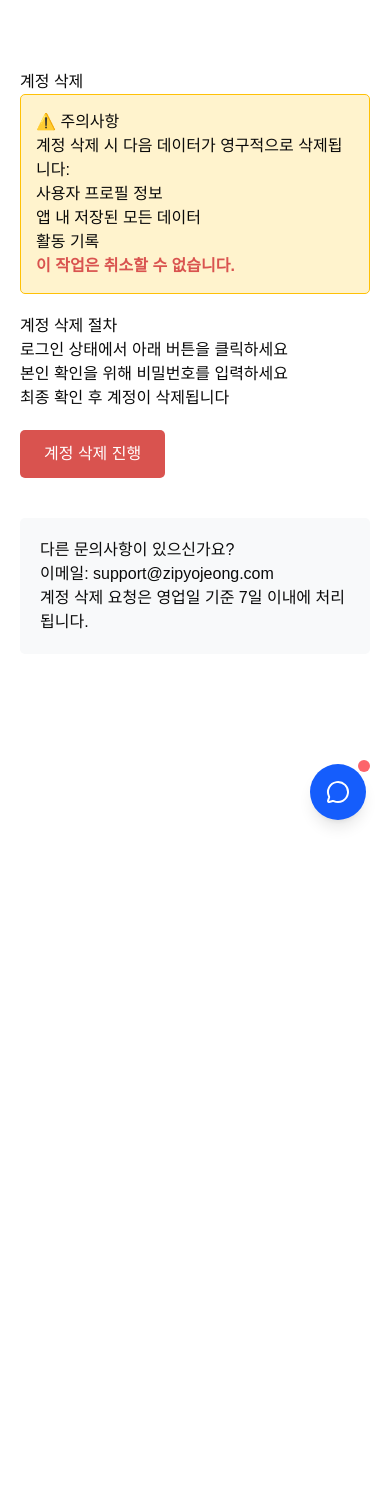
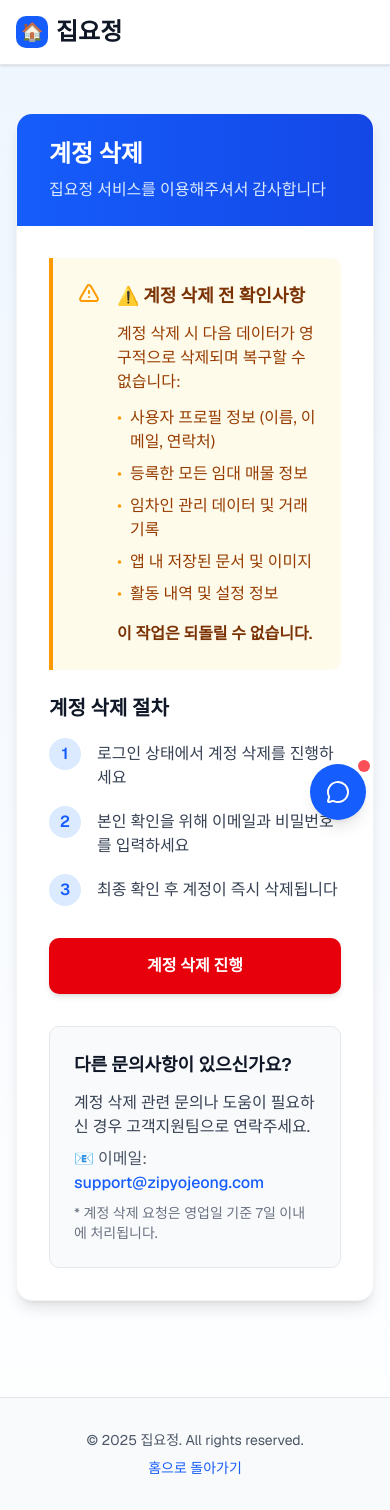
Before and after one commit to BlackDoggo99/zipyojeong-web, a Next.js app: page /account-deletion in a window 390 px wide. Before the commit the page ends 844 px from the top, so only its background shows below. Built offline with nearby package versions, Linux system fonts and the light colour scheme.

Commit message:
Update page.tsx

```diff
--- a/src/app/account-deletion/page.tsx
+++ b/src/app/account-deletion/page.tsx
@@ -1,9 +1,10 @@
-'use client'; // App Router 사용 시
+// app/account-deletion/page.tsx
+
+'use client';
 
 import { useState } from 'react';
 import { getAuth, deleteUser, reauthenticateWithCredential, EmailAuthProvider } from 'firebase/auth';
-import { useRouter } from 'next/navigation'; // App Router
-// import { useRouter } from 'next/router'; // Pages Router
+import { useRouter } from 'next/navigation';
 
 export default function AccountDeletionPage() {
   const [email, setEmail] = useState('');
@@ -28,11 +29,9 @@
         return;
       }
 
-      // 재인증 (보안을 위해 필수)
       const credential = EmailAuthProvider.credential(email, password);
       await reauthenticateWithCredential(user, credential);
 
-      // 서버에 삭제 요청 (Firebase의 다른 데이터 삭제)
       const response = await fetch('/api/delete-account', {
         method: 'POST',
         headers: {
@@ -45,7 +44,6 @@
         throw new Error('계정 데이터 삭제에 실패했습니다.');
       }
 
-      // Firebase Auth 계정 삭제
       await deleteUser(user);
 
       alert('계정이 성공적으로 삭제되었습니다.');
@@ -68,117 +66,175 @@
   };
 
   return (
-    <div style={{ maxWidth: '600px', margin: '50px auto', padding: '20px', fontFamily: 'Arial, sans-serif' }}>
-      <h1>계정 삭제</h1>
+    <div className="min-h-screen bg-gradient-to-b from-blue-50 to-white dark:from-gray-900 dark:to-gray-950">
+      {/* 헤더 */}
+      <header className="bg-white dark:bg-gray-900 shadow-sm border-b border-gray-200 dark:border-gray-800">
+        <div className="max-w-7xl mx-auto px-4 sm:px-6 lg:px-8 py-4">
+          <div className="flex items-center">
+            <div className="flex items-center space-x-2">
+              <div className="w-8 h-8 bg-blue-600 dark:bg-blue-500 rounded-lg flex items-center justify-center">
+                <span className="text-white font-bold text-lg">🏠</span>
+              </div>
+              <h1 className="text-2xl font-bold text-gray-900 dark:text-white">집요정</h1>
+            </div>
+          </div>
+        </div>
+      </header>
 
-      <div style={{ backgroundColor: '#fff3cd', border: '1px solid #ffc107', borderRadius: '5px', padding: '15px', marginBottom: '20px' }}>
-        <h3>⚠️ 주의사항</h3>
-        <p>계정 삭제 시 다음 데이터가 영구적으로 삭제됩니다:</p>
-        <ul>
-          <li>사용자 프로필 정보</li>
-          <li>앱 내 저장된 모든 데이터</li>
-          <li>활동 기록</li>
-        </ul>
-        <p style={{ color: '#d9534f', fontWeight: 'bold' }}>이 작업은 취소할 수 없습니다.</p>
+      {/* 메인 컨텐츠 */}
+      <main className="max-w-3xl mx-auto px-4 sm:px-6 lg:px-8 py-12">
+        <div className="bg-white dark:bg-gray-900 rounded-2xl shadow-lg dark:shadow-gray-800/50 overflow-hidden border border-gray-100 dark:border-gray-800">
+          {/* 타이틀 섹션 */}
+          <div className="bg-gradient-to-r from-blue-600 to-blue-700 dark:from-blue-500 dark:to-blue-600 px-8 py-6">
+            <h2 className="text-2xl font-bold text-white">계정 삭제</h2>
+            <p className="text-blue-100 dark:text-blue-200 mt-2">집요정 서비스를 이용해주셔서 감사합니다</p>
           </div>
 
+          <div className="p-8">
             {!showConfirm ? (
-        <div>
-          <h2>계정 삭제 절차</h2>
-          <ol>
-            <li>로그인 상태에서 아래 버튼을 클릭하세요</li>
-            <li>본인 확인을 위해 비밀번호를 입력하세요</li>
-            <li>최종 확인 후 계정이 삭제됩니다</li>
-          </ol>
+              <>
+                {/* 경고 메시지 */}
+                <div className="bg-amber-50 dark:bg-amber-900/20 border-l-4 border-amber-500 dark:border-amber-600 p-6 mb-6 rounded-r-lg">
+                  <div className="flex">
+                    <div className="flex-shrink-0">
+                      <svg className="h-6 w-6 text-amber-500 dark:text-amber-400" fill="none" viewBox="0 0 24 24" stroke="currentColor">
+                        <path strokeLinecap="round" strokeLinejoin="round" strokeWidth={2} d="M12 9v2m0 4h.01m-6.938 4h13.856c1.54 0 2.502-1.667 1.732-3L13.732 4c-.77-1.333-2.694-1.333-3.464 0L3.34 16c-.77 1.333.192 3 1.732 3z" />
+                      </svg>
+                    </div>
+                    <div className="ml-4">
+                      <h3 className="text-lg font-semibold text-amber-900 dark:text-amber-200 mb-3">⚠️ 계정 삭제 전 확인사항</h3>
+                      <p className="text-amber-800 dark:text-amber-300 mb-3">계정 삭제 시 다음 데이터가 영구적으로 삭제되며 복구할 수 없습니다:</p>
+                      <ul className="space-y-2 text-amber-800 dark:text-amber-300">
+                        <li className="flex items-start">
+                          <span className="text-amber-500 dark:text-amber-400 mr-2">•</span>
+                          <span>사용자 프로필 정보 (이름, 이메일, 연락처)</span>
+                        </li>
+                        <li className="flex items-start">
+                          <span className="text-amber-500 dark:text-amber-400 mr-2">•</span>
+                          <span>등록한 모든 임대 매물 정보</span>
+                        </li>
+                        <li className="flex items-start">
+                          <span className="text-amber-500 dark:text-amber-400 mr-2">•</span>
+                          <span>임차인 관리 데이터 및 거래 기록</span>
+                        </li>
+                        <li className="flex items-start">
+                          <span className="text-amber-500 dark:text-amber-400 mr-2">•</span>
+                          <span>앱 내 저장된 문서 및 이미지</span>
+                        </li>
+                        <li className="flex items-start">
+                          <span className="text-amber-500 dark:text-amber-400 mr-2">•</span>
+                          <span>활동 내역 및 설정 정보</span>
+                        </li>
+                      </ul>
+                      <p className="text-amber-900 dark:text-amber-200 font-semibold mt-4">이 작업은 되돌릴 수 없습니다.</p>
+                    </div>
+                  </div>
+                </div>
+
+                {/* 삭제 절차 안내 */}
+                <div className="mb-8">
+                  <h3 className="text-xl font-semibold text-gray-900 dark:text-white mb-4">계정 삭제 절차</h3>
+                  <div className="space-y-4">
+                    <div className="flex items-start">
+                      <div className="flex-shrink-0 w-8 h-8 bg-blue-100 dark:bg-blue-900/50 rounded-full flex items-center justify-center text-blue-600 dark:text-blue-400 font-semibold">1</div>
+                      <p className="ml-4 text-gray-700 dark:text-gray-300 mt-1">로그인 상태에서 계정 삭제를 진행하세요</p>
+                    </div>
+                    <div className="flex items-start">
+                      <div className="flex-shrink-0 w-8 h-8 bg-blue-100 dark:bg-blue-900/50 rounded-full flex items-center justify-center text-blue-600 dark:text-blue-400 font-semibold">2</div>
+                      <p className="ml-4 text-gray-700 dark:text-gray-300 mt-1">본인 확인을 위해 이메일과 비밀번호를 입력하세요</p>
+                    </div>
+                    <div className="flex items-start">
+                      <div className="flex-shrink-0 w-8 h-8 bg-blue-100 dark:bg-blue-900/50 rounded-full flex items-center justify-center text-blue-600 dark:text-blue-400 font-semibold">3</div>
+                      <p className="ml-4 text-gray-700 dark:text-gray-300 mt-1">최종 확인 후 계정이 즉시 삭제됩니다</p>
+                    </div>
+                  </div>
+                </div>
 
                 <button
                   onClick={() => setShowConfirm(true)}
-            style={{
-              backgroundColor: '#d9534f',
-              color: 'white',
-              padding: '12px 24px',
-              border: 'none',
-              borderRadius: '5px',
-              fontSize: '16px',
-              cursor: 'pointer',
-              marginTop: '20px'
-            }}
+                  className="w-full bg-red-600 hover:bg-red-700 dark:bg-red-500 dark:hover:bg-red-600 text-white font-semibold py-4 px-6 rounded-lg transition-colors duration-200 shadow-md hover:shadow-lg"
                 >
                   계정 삭제 진행
                 </button>
 
-          <div style={{ marginTop: '40px', padding: '20px', backgroundColor: '#f8f9fa', borderRadius: '5px' }}>
-            <h3>다른 문의사항이 있으신가요?</h3>
-            <p>이메일: <a href="mailto:support@zipyojeong.com">support@zipyojeong.com</a></p>
-            <p>계정 삭제 요청은 영업일 기준 7일 이내에 처리됩니다.</p>
+                {/* 고객 지원 */}
+                <div className="mt-8 p-6 bg-gray-50 dark:bg-gray-800/50 rounded-lg border border-gray-200 dark:border-gray-700">
+                  <h3 className="text-lg font-semibold text-gray-900 dark:text-white mb-3">다른 문의사항이 있으신가요?</h3>
+                  <p className="text-gray-700 dark:text-gray-300 mb-2">
+                    계정 삭제 관련 문의나 도움이 필요하신 경우 고객지원팀으로 연락주세요.
+                  </p>
+                  <p className="text-gray-600 dark:text-gray-400">
+                    📧 이메일: <a href="mailto:support@zipyojeong.com" className="text-blue-600 dark:text-blue-400 hover:underline font-medium">support@zipyojeong.com</a>
+                  </p>
+                  <p className="text-gray-500 dark:text-gray-500 text-sm mt-2">
+                    * 계정 삭제 요청은 영업일 기준 7일 이내에 처리됩니다.
+                  </p>
                 </div>
+              </>
+            ) : (
+              <>
+                {/* 본인 확인 폼 */}
+                <div className="mb-6">
+                  <h3 className="text-xl font-semibold text-gray-900 dark:text-white mb-2">본인 확인</h3>
+                  <p className="text-gray-600 dark:text-gray-400">계정 삭제를 위해 로그인 정보를 다시 한번 확인합니다.</p>
                 </div>
-      ) : (
+
+                <form onSubmit={handleDeleteRequest} className="space-y-6">
                   <div>
-          <h2>본인 확인</h2>
-          <p>계정 삭제를 위해 비밀번호를 입력해주세요.</p>
-
-          <form onSubmit={handleDeleteRequest}>
-            <div style={{ marginBottom: '15px' }}>
-              <label htmlFor="email" style={{ display: 'block', marginBottom: '5px' }}>이메일</label>
+                    <label htmlFor="email" className="block text-sm font-medium text-gray-700 dark:text-gray-300 mb-2">
+                      이메일
+                    </label>
                     <input
                       type="email"
                       id="email"
                       value={email}
                       onChange={(e) => setEmail(e.target.value)}
                       required
-                style={{
-                  width: '100%',
-                  padding: '10px',
-                  borderRadius: '5px',
-                  border: '1px solid #ddd'
-                }}
+                      className="w-full px-4 py-3 border border-gray-300 dark:border-gray-600 rounded-lg bg-white dark:bg-gray-800 text-gray-900 dark:text-white focus:ring-2 focus:ring-blue-500 dark:focus:ring-blue-400 focus:border-transparent transition-all placeholder-gray-400 dark:placeholder-gray-500"
+                      placeholder="example@email.com"
                     />
                   </div>
 
-            <div style={{ marginBottom: '15px' }}>
-              <label htmlFor="password" style={{ display: 'block', marginBottom: '5px' }}>비밀번호</label>
+                  <div>
+                    <label htmlFor="password" className="block text-sm font-medium text-gray-700 dark:text-gray-300 mb-2">
+                      비밀번호
+                    </label>
                     <input
                       type="password"
                       id="password"
                       value={password}
                       onChange={(e) => setPassword(e.target.value)}
                       required
-                style={{
-                  width: '100%',
-                  padding: '10px',
-                  borderRadius: '5px',
-                  border: '1px solid #ddd'
-                }}
+                      className="w-full px-4 py-3 border border-gray-300 dark:border-gray-600 rounded-lg bg-white dark:bg-gray-800 text-gray-900 dark:text-white focus:ring-2 focus:ring-blue-500 dark:focus:ring-blue-400 focus:border-transparent transition-all placeholder-gray-400 dark:placeholder-gray-500"
+                      placeholder="비밀번호를 입력하세요"
                     />
                   </div>
 
                   {error && (
-              <div style={{
-                backgroundColor: '#f8d7da',
-                color: '#721c24',
-                padding: '10px',
-                borderRadius: '5px',
-                marginBottom: '15px'
-              }}>
-                {error}
+                    <div className="bg-red-50 dark:bg-red-900/20 border-l-4 border-red-500 dark:border-red-600 p-4 rounded-r-lg">
+                      <div className="flex">
+                        <div className="flex-shrink-0">
+                          <svg className="h-5 w-5 text-red-500 dark:text-red-400" viewBox="0 0 20 20" fill="currentColor">
+                            <path fillRule="evenodd" d="M10 18a8 8 0 100-16 8 8 0 000 16zM8.707 7.293a1 1 0 00-1.414 1.414L8.586 10l-1.293 1.293a1 1 0 101.414 1.414L10 11.414l1.293 1.293a1 1 0 001.414-1.414L11.414 10l1.293-1.293a1 1 0 00-1.414-1.414L10 8.586 8.707 7.293z" clipRule="evenodd" />
+                          </svg>
+                        </div>
+                        <div className="ml-3">
+                          <p className="text-sm text-red-800 dark:text-red-300">{error}</p>
+                        </div>
+                      </div>
                     </div>
                   )}
 
-            <div style={{ display: 'flex', gap: '10px' }}>
+                  <div className="flex gap-4">
                     <button
                       type="button"
-                onClick={() => setShowConfirm(false)}
-                style={{
-                  backgroundColor: '#6c757d',
-                  color: 'white',
-                  padding: '12px 24px',
-                  border: 'none',
-                  borderRadius: '5px',
-                  fontSize: '16px',
-                  cursor: 'pointer',
-                  flex: 1
+                      onClick={() => {
+                        setShowConfirm(false);
+                        setError('');
+                        setEmail('');
+                        setPassword('');
                       }}
+                      className="flex-1 bg-gray-200 hover:bg-gray-300 dark:bg-gray-700 dark:hover:bg-gray-600 text-gray-800 dark:text-gray-200 font-semibold py-3 px-6 rounded-lg transition-colors duration-200"
                     >
                       취소
                     </button>
@@ -186,23 +242,43 @@
                     <button
                       type="submit"
                       disabled={loading}
-                style={{
-                  backgroundColor: loading ? '#ccc' : '#d9534f',
-                  color: 'white',
-                  padding: '12px 24px',
-                  border: 'none',
-                  borderRadius: '5px',
-                  fontSize: '16px',
-                  cursor: loading ? 'not-allowed' : 'pointer',
-                  flex: 1
-                }}
+                      className={`flex-1 font-semibold py-3 px-6 rounded-lg transition-all duration-200 ${
+                        loading
+                          ? 'bg-gray-400 dark:bg-gray-600 cursor-not-allowed'
+                          : 'bg-red-600 hover:bg-red-700 dark:bg-red-500 dark:hover:bg-red-600 shadow-md hover:shadow-lg'
+                      } text-white`}
                     >
-                {loading ? '처리 중...' : '계정 삭제'}
+                      {loading ? (
+                        <span className="flex items-center justify-center">
+                          <svg className="animate-spin -ml-1 mr-3 h-5 w-5 text-white" xmlns="http://www.w3.org/2000/svg" fill="none" viewBox="0 0 24 24">
+                            <circle className="opacity-25" cx="12" cy="12" r="10" stroke="currentColor" strokeWidth="4"></circle>
+                            <path className="opacity-75" fill="currentColor" d="M4 12a8 8 0 018-8V0C5.373 0 0 5.373 0 12h4zm2 5.291A7.962 7.962 0 014 12H0c0 3.042 1.135 5.824 3 7.938l3-2.647z"></path>
+                          </svg>
+                          처리 중...
+                        </span>
+                      ) : (
+                        '계정 삭제'
+                      )}
                     </button>
                   </div>
                 </form>
+              </>
+            )}
           </div>
-      )}
+        </div>
+      </main>
+
+      {/* 푸터 */}
+      <footer className="bg-gray-50 dark:bg-gray-900 border-t border-gray-200 dark:border-gray-800 mt-12">
+        <div className="max-w-7xl mx-auto px-4 sm:px-6 lg:px-8 py-8">
+          <div className="text-center text-gray-600 dark:text-gray-400 text-sm">
+            <p>© 2025 집요정. All rights reserved.</p>
+            <p className="mt-2">
+              <a href="/" className="text-blue-600 dark:text-blue-400 hover:underline">홈으로 돌아가기</a>
+            </p>
+          </div>
+        </div>
+      </footer>
     </div>
   );
 }
```
Lines whose indentation alone changed are shown as unchanged.
